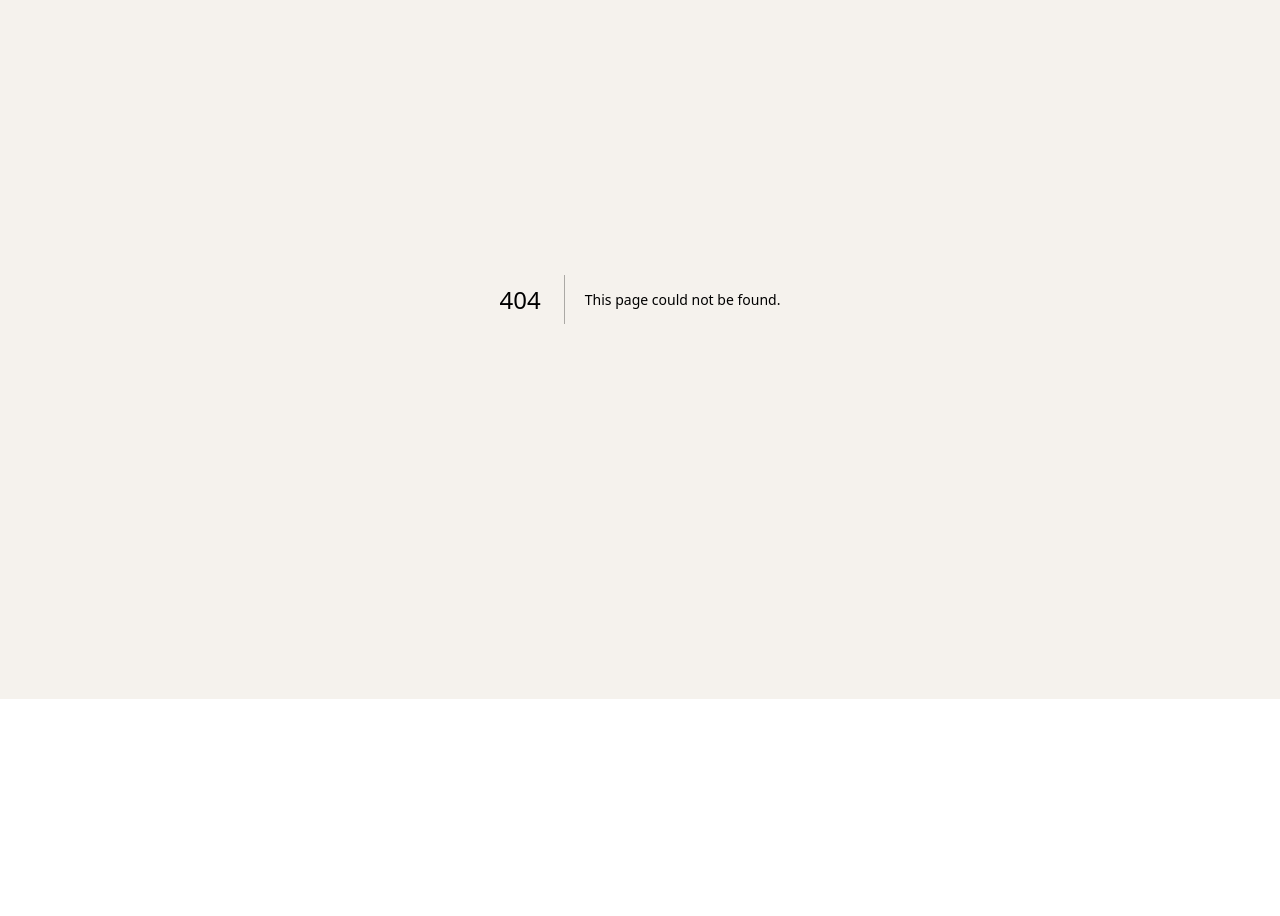
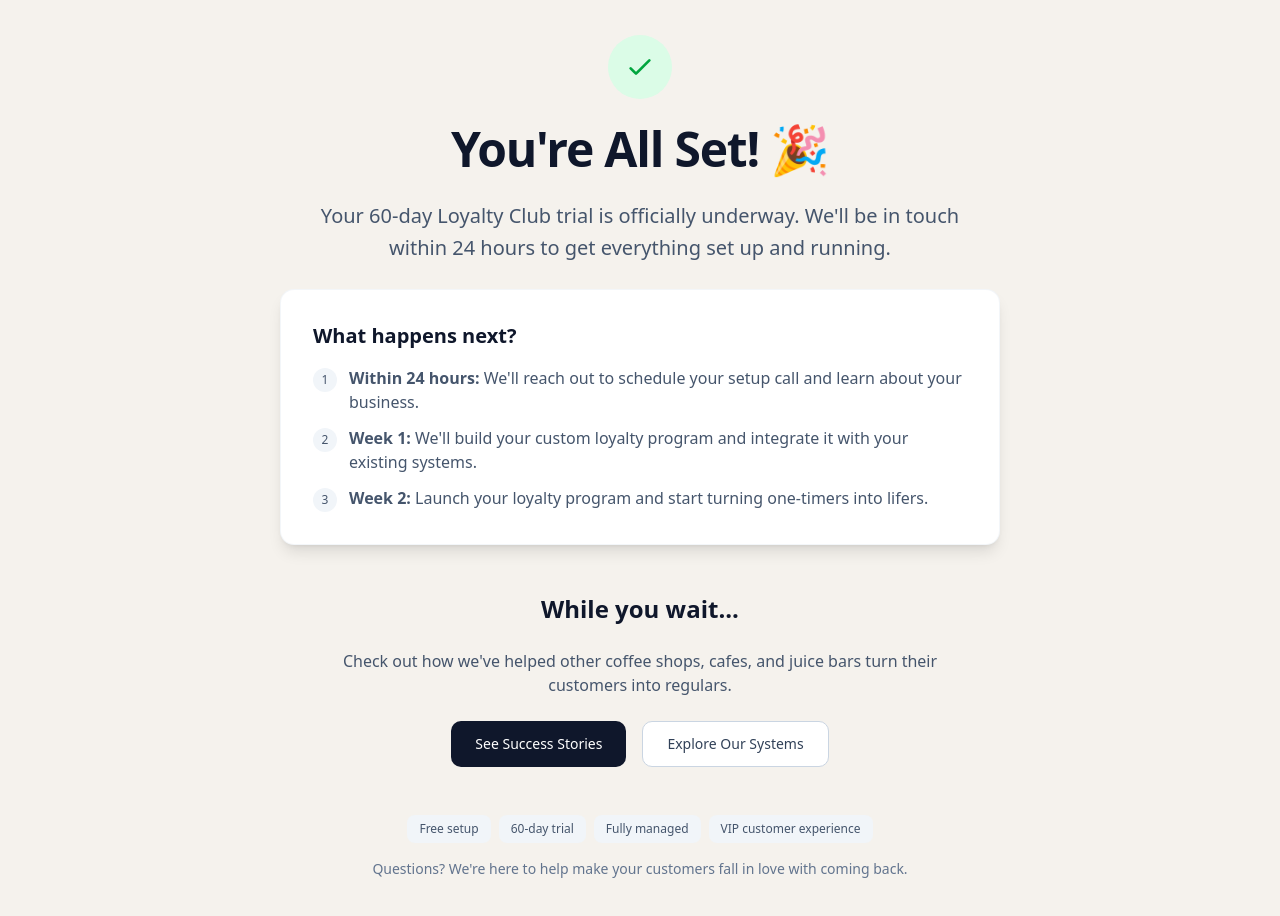
Before and after one commit to NSearcy02/homeflow-site, a Next.js app: page /loyalty-trial/thank-you in a window 1280 px wide. Before the commit this address had no page. Shown: the part 182-1098 px from the top of the page. Before the commit the page ends 881 px from the top, so only its background shows below. Built offline with nearby package versions, Linux system fonts and the light colour scheme.

Commit message:
Complete loyalty trial funnel: landing page with real GHL form + branded thank-you page

```diff
--- a/src/app/loyalty-trial/page.tsx
+++ b/src/app/loyalty-trial/page.tsx
@@ -2,6 +2,7 @@
 
 import { motion } from "framer-motion";
 import Image from "next/image";
+import Script from "next/script";
 
 export default function LoyaltyTrialPage() {
   return (
@@ -65,15 +66,32 @@ export default function LoyaltyTrialPage() {
           transition={{ duration: 0.6, delay: 0.6, ease: "easeOut" }}
           className="mb-12"
         >
-          <div className="bg-white rounded-xl shadow-lg border border-slate-200/40 p-6 sm:p-8">
+          <div className="mt-10 rounded-xl shadow-md">
             <iframe
-              src="https://your-ghl-form-link-here.com"
-              frameBorder="0"
-              className="w-full h-[600px] rounded-lg shadow-sm"
-              title="Loyalty Trial Signup Form"
+              src="https://api.leadconnectorhq.com/widget/form/VZeLp5jYY9CI2ZRNdxkx"
+              style={{width:"100%",height:"100%",border:"none",borderRadius:"3px"}}
+              id="inline-VZeLp5jYY9CI2ZRNdxkx"
+              data-layout="{'id':'INLINE'}"
+              data-trigger-type="alwaysShow"
+              data-trigger-value=""
+              data-activation-type="alwaysActivated"
+              data-activation-value=""
+              data-deactivation-type="neverDeactivate"
+              data-deactivation-value=""
+              data-form-name="HomeFlow Loyalty Trial Form"
+              data-height="901"
+              data-layout-iframe-id="inline-VZeLp5jYY9CI2ZRNdxkx"
+              data-form-id="VZeLp5jYY9CI2ZRNdxkx"
+              title="HomeFlow Loyalty Trial Form"
             />
           </div>
         </motion.div>
+
+        {/* GHL Form Script */}
+        <Script
+          src="https://link.msgsndr.com/js/form_embed.js"
+          strategy="afterInteractive"
+        />
 
         {/* Footer Message */}
         <motion.div
--- /dev/null
+++ b/src/app/loyalty-trial/thank-you/page.tsx
@@ -0,0 +1,161 @@
+"use client";
+
+import { motion } from "framer-motion";
+import Image from "next/image";
+import Link from "next/link";
+
+export default function ThankYouPage() {
+  return (
+    <main className="min-h-screen bg-background">
+      <div className="max-w-3xl mx-auto px-4 sm:px-6 py-12 sm:py-16">
+        {/* Success Section */}
+        <motion.div
+          initial={{ opacity: 0, y: 16 }}
+          animate={{ opacity: 1, y: 0 }}
+          transition={{ duration: 0.5, ease: "easeOut" }}
+          className="text-center space-y-6 mb-12"
+        >
+          {/* Logo */}
+          <div className="mx-auto mb-6 inline-flex items-center justify-center">
+            <Image
+              src="/logo-homeflow.png"
+              alt="HomeFlow logo"
+              width={48}
+              height={48}
+              className="mix-blend-multiply"
+              priority
+            />
+          </div>
+
+          {/* Success Icon */}
+          <div className="mx-auto w-16 h-16 bg-green-100 rounded-full flex items-center justify-center mb-6">
+            <svg
+              className="w-8 h-8 text-green-600"
+              fill="none"
+              stroke="currentColor"
+              viewBox="0 0 24 24"
+            >
+              <path
+                strokeLinecap="round"
+                strokeLinejoin="round"
+                strokeWidth={2}
+                d="M5 13l4 4L19 7"
+              />
+            </svg>
+          </div>
+
+          {/* Headline */}
+          <h1 className="text-3xl sm:text-4xl md:text-5xl font-bold leading-[1.1] tracking-tight text-slate-900">
+            You&apos;re All Set! 🎉
+          </h1>
+
+          {/* Subheadline */}
+          <motion.p
+            initial={{ opacity: 0, y: 10 }}
+            animate={{ opacity: 1, y: 0 }}
+            transition={{ duration: 0.6, delay: 0.2, ease: "easeOut" }}
+            className="text-lg md:text-xl leading-relaxed text-slate-600 max-w-2xl mx-auto"
+          >
+            Your 60-day Loyalty Club trial is officially underway. We&apos;ll be in touch within 24 hours to get everything set up and running.
+          </motion.p>
+
+          {/* What's Next */}
+          <motion.div
+            initial={{ opacity: 0, y: 10 }}
+            animate={{ opacity: 1, y: 0 }}
+            transition={{ duration: 0.6, delay: 0.4, ease: "easeOut" }}
+            className="bg-white rounded-xl shadow-lg border border-slate-200/40 p-6 sm:p-8 text-left"
+          >
+            <h2 className="text-xl font-semibold text-slate-900 mb-4">
+              What happens next?
+            </h2>
+            <div className="space-y-3">
+              <div className="flex items-start gap-3">
+                <div className="w-6 h-6 bg-slate-100 rounded-full flex items-center justify-center flex-shrink-0 mt-0.5">
+                  <span className="text-xs font-medium text-slate-600">1</span>
+                </div>
+                <p className="text-slate-600">
+                  <strong>Within 24 hours:</strong> We&apos;ll reach out to schedule your setup call and learn about your business.
+                </p>
+              </div>
+              <div className="flex items-start gap-3">
+                <div className="w-6 h-6 bg-slate-100 rounded-full flex items-center justify-center flex-shrink-0 mt-0.5">
+                  <span className="text-xs font-medium text-slate-600">2</span>
+                </div>
+                <p className="text-slate-600">
+                  <strong>Week 1:</strong> We&apos;ll build your custom loyalty program and integrate it with your existing systems.
+                </p>
+              </div>
+              <div className="flex items-start gap-3">
+                <div className="w-6 h-6 bg-slate-100 rounded-full flex items-center justify-center flex-shrink-0 mt-0.5">
+                  <span className="text-xs font-medium text-slate-600">3</span>
+                </div>
+                <p className="text-slate-600">
+                  <strong>Week 2:</strong> Launch your loyalty program and start turning one-timers into lifers.
+                </p>
+              </div>
+            </div>
+          </motion.div>
+        </motion.div>
+
+        {/* CTA Section */}
+        <motion.div
+          initial={{ opacity: 0, y: 20 }}
+          animate={{ opacity: 1, y: 0 }}
+          transition={{ duration: 0.6, delay: 0.6, ease: "easeOut" }}
+          className="text-center space-y-6"
+        >
+          <h2 className="text-2xl font-semibold text-slate-900">
+            While you wait...
+          </h2>
+          <p className="text-slate-600 max-w-2xl mx-auto">
+            Check out how we&apos;ve helped other coffee shops, cafes, and juice bars turn their customers into regulars.
+          </p>
+
+          <div className="flex flex-col sm:flex-row gap-4 justify-center">
+            <Link
+              href="/proof"
+              className="inline-flex items-center justify-center rounded-lg bg-slate-900 text-white px-6 py-3 text-sm font-medium hover:bg-slate-800 focus:outline-none focus-visible:ring-2 focus-visible:ring-slate-900/40 transition-all duration-200"
+            >
+              See Success Stories
+            </Link>
+            <Link
+              href="/systems"
+              className="inline-flex items-center justify-center rounded-lg border border-slate-300 bg-white px-6 py-3 text-sm font-medium text-slate-700 hover:border-slate-400 hover:bg-slate-50 focus:outline-none focus-visible:ring-2 focus-visible:ring-slate-900/20 transition-all duration-200"
+            >
+              Explore Our Systems
+            </Link>
+          </div>
+        </motion.div>
+
+        {/* Footer Message */}
+        <motion.div
+          initial={{ opacity: 0, y: 20 }}
+          animate={{ opacity: 1, y: 0 }}
+          transition={{ duration: 0.6, delay: 0.8, ease: "easeOut" }}
+          className="mt-12 text-center"
+        >
+          <div className="flex flex-wrap gap-2 justify-center mb-4">
+            {[
+              "Free setup",
+              "60-day trial",
+              "Fully managed",
+              "VIP customer experience",
+            ].map((chip) => (
+              <span
+                key={chip}
+                className="rounded-md bg-slate-100 text-slate-600 text-xs px-3 py-1.5 font-medium"
+              >
+                {chip}
+              </span>
+            ))}
+          </div>
+
+          <p className="text-sm text-slate-500">
+            Questions? We&apos;re here to help make your customers fall in love with coming back.
+          </p>
+        </motion.div>
+      </div>
+    </main>
+  );
+}
```
